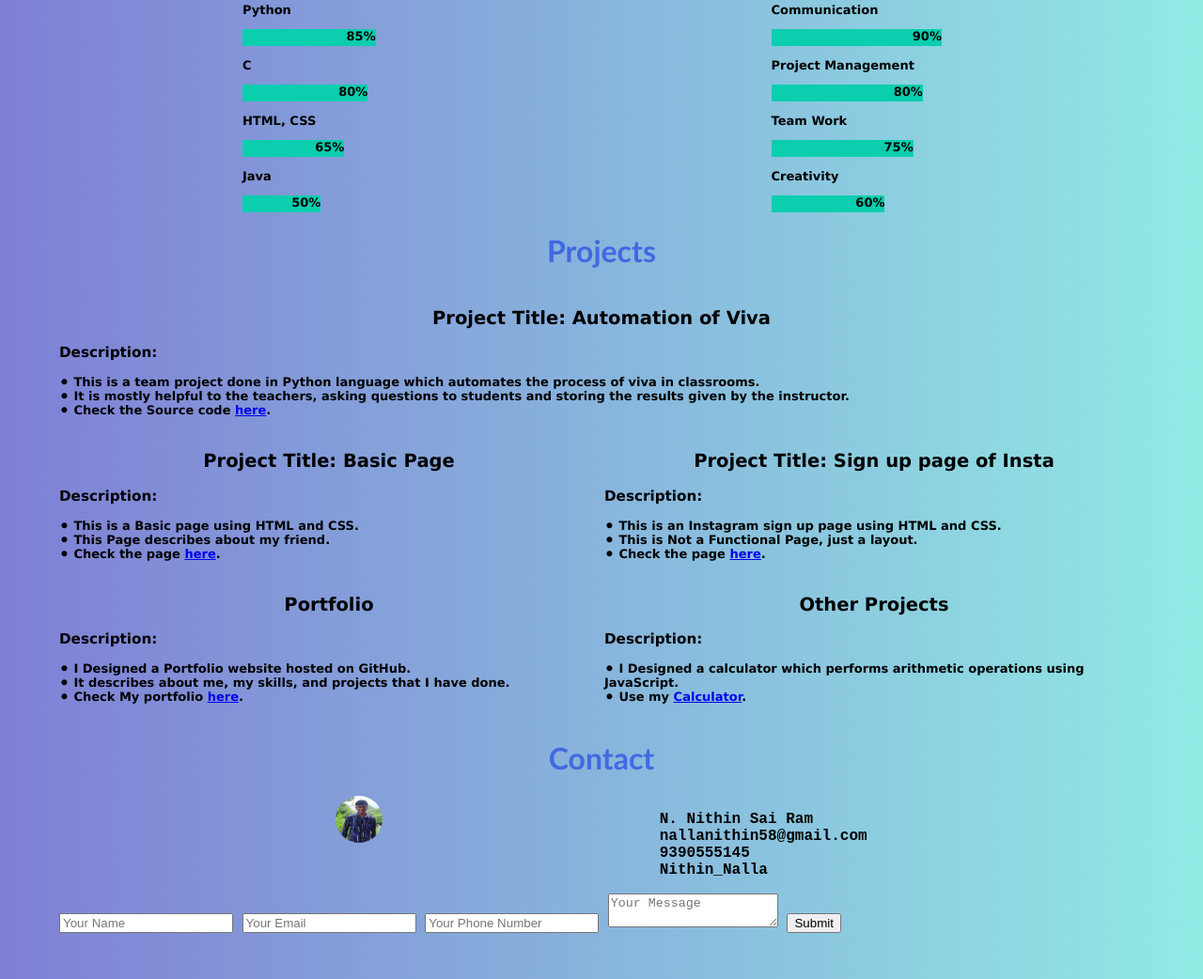
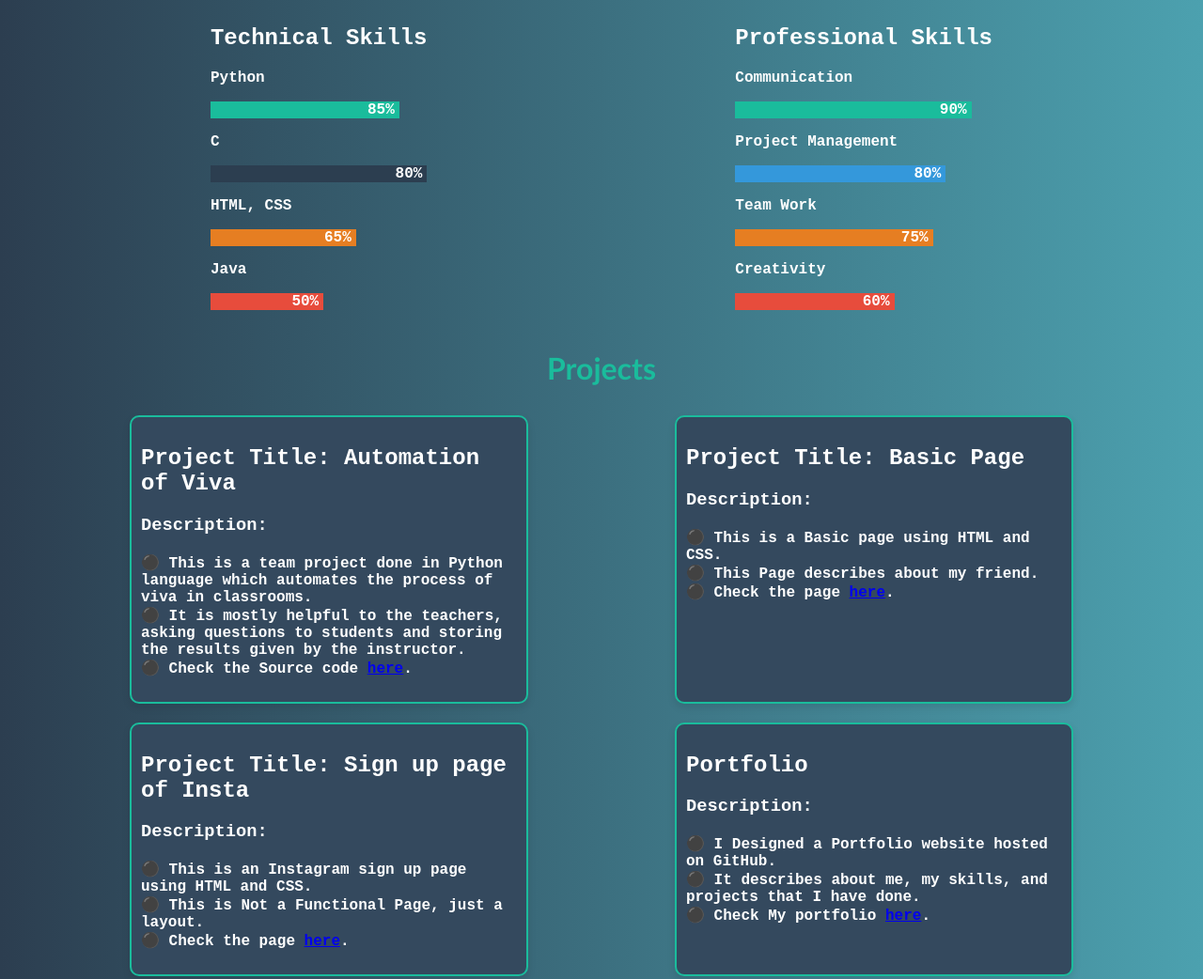
Before and after one commit to NithinNalla/Mainportfolio, a plain HTML site: page index.html in a window 1280 px wide. Shown: the part 698-1740 px from the top of the page at 94% size. Drawn offline with Linux system fonts and the light colour scheme.

Commit message:
Update nithin.css

```diff
--- a/nithin.css
+++ b/nithin.css
@@ -1,235 +1,157 @@
-.cd{
-    display: flex;
-    color: red;
-    flex-wrap: wrap;
-    align-items: center;
-    /* justify-content: space-evenly; */
-    gap:20px;
-    justify-content:space-between;
-  }
-.cd a{
-  transition: all 0.3s ease 0s;
-}
-.cd a:hover{
-  color: aquamarine;
-}
-
-.hot{
-    display:flex;
-}
-body{
-    /* background-color:aliceblue; */
+body {
   font-family: "Courier New", Courier, monospace;
   font-weight: bold;
-    /* background-image: url('background.jpg'); */
-    background-image: linear-gradient(to right,#7F7FD5 , #91EAE4);
+  background-image: linear-gradient(to right, #2C3E50, #4CA1AF);
   background-repeat: no-repeat;
   background-attachment: fixed;
   background-size: 100% 100%;
   margin: 30px;
-    margin-top: 0px;
-    padding:30px;
+  padding: 30px;
+  color: #FFFFFF;
+}
 
+header.cd {
+  display: flex;
+  justify-content: space-between;
+  align-items: center;
+  flex-wrap: wrap;
 }
+
+header.cd nav a {
+  color: #FFFFFF;
+  margin: 0 10px;
+  text-decoration: none;
+  transition: color 0.3s ease;
+}
+
+header.cd nav a:hover {
+  color: #1ABC9C;
+}
+
 h1 {
-    font-family: "Trebuchet MS", "Lucida Sans Unicode", "Lucida Grande",
-      "Lucida Sans", Arial, sans-serif;
-    color:royalblue;
+  font-family: "Trebuchet MS", "Lucida Sans Unicode", "Lucida Grande", "Lucida Sans", Arial, sans-serif;
+  color: #1ABC9C;
+  text-align: center;
+}
+
+.about {
+  display: flex;
+  justify-content: space-evenly;
+  flex-wrap: wrap;
+  margin: 40px 0;
+}
+
+.matter {
+  width: 400px;
+  color: #FFFFFF;
+  text-align: left;
+}
+
+.skillsc {
+  text-align: center;
+}
+
+.skills-container {
+  display: flex;
+  justify-content: space-around;
+  flex-wrap: wrap;
+}
+
+.skills {
+  margin: 20px;
+  text-align: left;
+}
+
+.skill-bar {
+  height: 18px;
+  background-color: #2C3E50;
+  text-align: right;
+  padding-right: 5px;
+  color: #FFFFFF;
+}
+
+.skill-bar.python { width: 85%; background-color: #1ABC9C; }
+skill-bar.c { width: 80%; background-color: #3498DB; }
+.skill-bar.html { width: 65%; background-color: #E67E22; }
+.skill-bar.java { width: 50%; background-color: #E74C3C; }
+.skill-bar.communication { width: 90%; background-color: #1ABC9C; }
+.skill-bar.projects { width: 80%; background-color: #3498DB; }
+.skill-bar.team { width: 75%; background-color: #E67E22; }
+.skill-bar.creativity { width: 60%; background-color: #E74C3C; }
+
+.project {
   text-align: center;
 }
 
 .box-container {
-    /* border: 5px solid black; */
-    margin: auto;
-    /* width:1230px;
-    height:400px; */
   display: flex;
-    font-family: 'Lucida Sans', 'Lucida Sans Regular', 'Lucida Grande', 'Lucida Sans Unicode', Geneva, Verdana, sans-serif;
-    /* flex-direction: column; */
+  justify-content: space-around;
   flex-wrap: wrap;
-    /* align-content: center; */
-    /* justify-content: center; */
-    /* gap: 10px; */
 }
 
 .box {
-    /* border: 2px solid red; */
-    /* background-color: rgb(7, 19, 7); */
-    height: 200px;
-    width: 50px;
+  width: 400px;
+  margin: 10px;
+  padding: 10px;
+  border: 2px solid #1ABC9C;
+  border-radius: 10px;
+  background-color: #34495E;
+  text-align: left;
+  box-shadow: 0 4px 8px rgba(0, 0, 0, 0.1);
+}
+.contact {
   text-align: center;
-    color: black;
-    font-size: 1.25rem;
-    margin: 3px;
-    /* flex-wrap: wrap; */
+}
+.det {
+  display: flex;
+  justify-content: space-evenly;
+  align-items: center;
+  flex-wrap: wrap;
+  margin-bottom: 20px;
 }
 
-  #box-1 {
-    flex-grow: 1;
-    width:fit-content;
-    height: fit-content;
-    text-align: left;
-    border-color: black;
-    /* background-color: lightblue; */
-    font-size:small;
-    /* flex-wrap: wrap; */
+.det img {
+  border-radius: 50%;
+  height: 100px;
+  width: 100px;
+  margin-right: 20px;
 }
 
-  #box-2 {
-    flex-grow: 1;
-    flex-direction:row;
-    width:500px;
-    height:fit-content;
-    border-color: black;
-    /* background-color: lightblue; */
-    font-size:small;
-    text-align: left;
-    /* flex-wrap: wrap; */
+.det div p {
+  margin: 5px 0;
 }
-  #box-3 {
-    flex-grow: 1;
-    width: 500px;
-    height: fit-content;
-    text-align: left;
-    border-color: black;
-    /* background-color: lightblue; */
-    font-size:small;
-    /* flex-wrap: wrap; */
+.form {
+  margin-top: 20px;
+  display: flex;
+  flex-direction: column;
+  align-items: center; /* Center align the form elements */
 }
-  #box-4 {
-    width:400px;
-    height: fit-content;
-    font-size:small;
-    text-align: left;
-    border-color: black;
-    flex-grow: 1;
-    /* flex-wrap: wrap; */
-    /* background-color: lightblue; */
+
+form input, form textarea, form button {
+  width: 100%;
+  max-width: 400px;
+  padding: 10px;
+  margin: 5px 0;
+  border: 1px solid #555;
+  border-radius: 5px;
+  box-sizing: border-box;
+  background-color: #2C3E50;
+  color: #FFFFFF;
 }
-  #box-5 {
-    width:400px;
-    height: fit-content;
-    font-size:small;
-    text-align: left;
-    border-color: black;
-    flex-grow: 1;
-    /* flex-wrap: wrap; */
-    /* background-color: lightblue; */
+
+form input:focus, form textarea:focus {
+  border-color: #1ABC9C;
+  outline: none;
 }
-  .project h2{
-    text-align: center;
+
+form button {
+  background-color: #1ABC9C;
+  color: #FFFFFF;
+  border: none;
+  cursor: pointer;
+  transition: background-color 0.3s ease;
 }
-  .project h3{
-    text-align:justify;
+
+form button:hover {
+  background-color: #16A085;
 }
-  .contact{
-    margin: 3px;
-    flex-wrap: wrap;
-    justify-content:space-around;
-    color: rgb(0, 0, 0);
-  }
-  .det{
-    display: flex;
-    /* gap: 100px; */
-    justify-content:space-evenly;
-  }
-  /* .form{
-    justify-content:space-between;
-  }  */
-  /* .img{
-    display:flex;
-  } */
-  .det img{
-    border-radius: 70%;
-  }
-  .about{
-    display:flex;
-    flex-wrap: wrap;
-    justify-content: space-evenly;
-    margin-top: 40px;
-    margin-bottom: 30px;
-    /* gap:50px; */
-  }
-  .matter{
-    display:flex;
-    justify-content:center;
-    justify-self:left;
-    text-align:left;
-    /* flex-wrap: wrap; */
-    /* background-color: lightblue; */
-    width:400px;
-    color: rgb(0, 0, 0);
-  }
-  .skills-container
-  {
-    /* border: 5px solid black; */
-    margin: auto;
-    /* width:1230px;
-    height:400px; */
-    display: flex;
-    font-family: 'Lucida Sans', 'Lucida Sans Regular', 'Lucida Grande', 'Lucida Sans Unicode', Geneva, Verdana, sans-serif;
-    flex-wrap: wrap;
-    justify-content: space-around;
-  }
-  .skills{
-    width:fit-content;
-    height: fit-content;
-    text-align: left;
-    border-color: black;
-    /* background-color: lightblue; */
-    font-size:small;
-  }
-  #pskills{
-    font-family: 'Lucida Sans', 'Lucida Sans Regular', 'Lucida Grande', 'Lucida Sans Unicode', Geneva, Verdana, sans-serif;
-  }
-  #tskills{
-    font-family: 'Lucida Sans', 'Lucida Sans Regular', 'Lucida Grande', 'Lucida Sans Unicode', Geneva, Verdana, sans-serif;
-  }
-  .python {
-    width: 85%;
-    background-color: #0BCEAF;
-    height: 18px;
-    text-align: end;
-  }
-  .c {
-    width: 80%;
-    background-color: #0BCEAF;
-    height: 18px;
-    text-align: end;
-  }
-  .html {
-    width: 65%;
-    background-color: #0BCEAF;
-    height: 18px;
-    text-align: end;
-  }
-  .java {
-    width: 50%;
-    background-color: #0BCEAF;
-    height: 18px;
-    text-align: end;
-  }
-  .communication {
-    width: 90%;
-    background-color: #0BCEAF;
-    height: 18px;
-    text-align: end;
-  }
-  .projects {
-    width: 80%;
-    background-color: #0BCEAF;
-    height: 18px;
-    text-align: end;
-  }
-  .team {
-    width: 75%;
-    background-color: #0BCEAF;
-    height: 18px;
-    text-align: end;
-  }
-  .creativity {
-    width: 60%;
-    background-color: #0BCEAF;
-    height: 18px;
-    text-align: end;
-  }
```
Lines whose indentation alone changed are shown as unchanged.
